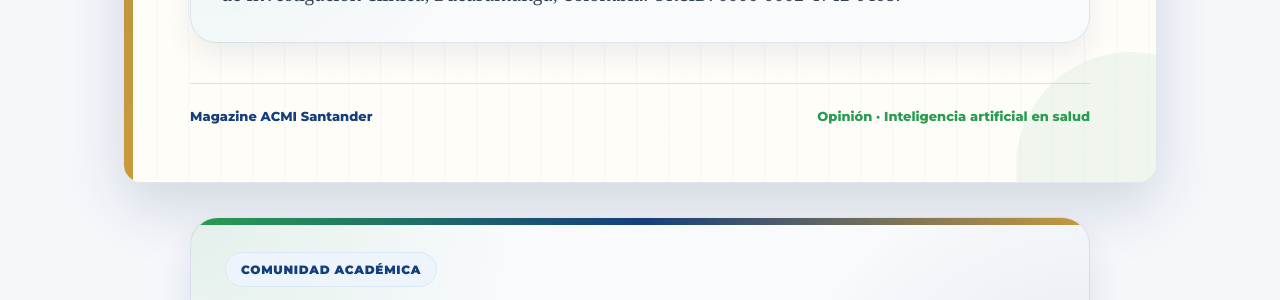
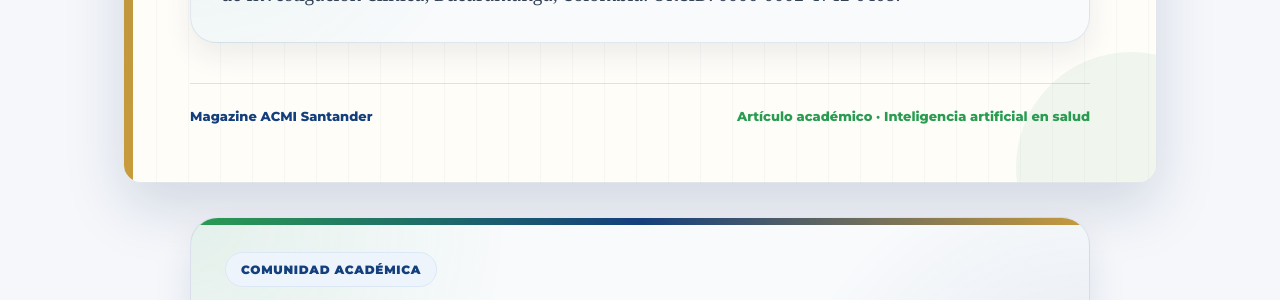
Before and after one commit to Acmisantander/Acmisantander, a Jekyll site: the page built from _posts/2026-10-08-inteligencia-artificial-para-el-internista.md, in a window 1280 px wide and 900 px high, scrolled down 8659 px. Shown: the part 309-609 px from the top of the window. Built offline with Jekyll 4.4.1, drawn with Linux system fonts in a browser that asks for light colours; some of the changed text lies outside the part shown.

Commit message:
Update 2026-10-08-inteligencia-artificial-para-el-internista.md

```diff
--- a/_posts/2026-10-08-inteligencia-artificial-para-el-internista.md
+++ b/_posts/2026-10-08-inteligencia-artificial-para-el-internista.md
@@ -483,7 +483,7 @@
 
 <div class="emotional-book">
 <div class="emotional-label">
-    <span>Opinión</span>
+    <span>Artículo académico</span>
   </div>
 <article class="emotional-paper">
     <h2 class="emotional-title">
@@ -648,7 +648,7 @@
 
     <div class="emotional-footer-note">
       <span>Magazine ACMI Santander</span>
-      <span>Opinión · Inteligencia artificial en salud</span>
+      <span>Artículo académico · Inteligencia artificial en salud</span>
     </div>
 
 </article>
```
Also changed, not shown: other parts of _posts/2026-10-08-inteligencia-artificial-para-el-internista.md (+1 -1 lines).
